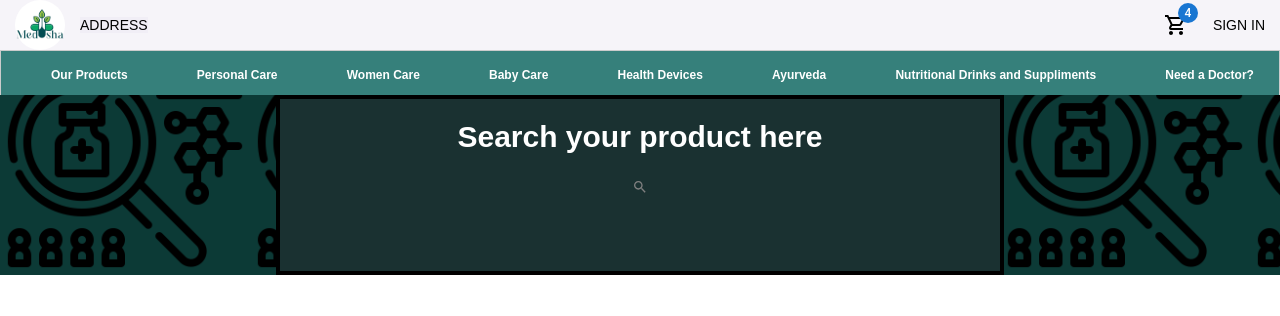
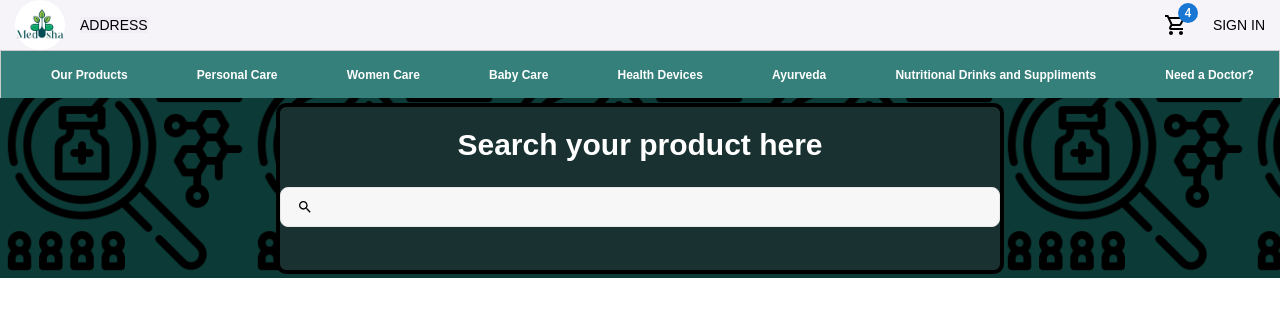
Before and after one commit to Isha-Nanda08/Medisha, a React (Vite) app in the folder Medisha/: page / in a window 1280 px wide. Shown: the top 316 px of the page. Built offline with nearby package versions, Linux system fonts and the light colour scheme.

Commit message:
add search-container

```diff
--- /dev/null
+++ b/Medisha/src/components/SearchByCategory.jsx
@@ -0,0 +1,12 @@
+import styled from "styled-components"
+
+const Container=styled.div``;
+const SearchByCategory = () => {
+  return (
+    <Container>
+
+    </Container>
+  )
+}
+
+export default SearchByCategory
--- a/Medisha/src/components/Searchdiv.jsx
+++ b/Medisha/src/components/Searchdiv.jsx
@@ -3,7 +3,7 @@ import styled from "styled-components";
 import backgroundImage from "../assets/ack-medisha.png";
 
 const Container=styled.div`
-  top:45px;
+  top:48px;
   display: flex;
   justify-content: center;
   align-items: center;
@@ -27,7 +27,7 @@ const Wrapper=styled.div`
 display:flex;
 flex-direction:column;
 align-items:center;
-justify-content:flex-start;
+justify-content:center;
 
 
   background-position: -20% 100%, 120% 100%;
@@ -41,14 +41,35 @@ justify-content:flex-start;
         background-repeat:repeat;
 `;
 const SearchContainer=styled.div`
-        padding: 20px 20px;
-        height:100%;
+        padding: 20px 0px;
+        height:95%;
         width: 728px;
         text-align: center;
         background-color: #1a3131;
         border: 4px solid black;
+        border-radius: 10px;
         margin-top: 0px;`;
 const MainSearch=styled.div`
+width: 100%;
+    border: 1px solid #e7e7e7;
+    border-radius: 8px;
+    border-radius: 8px;
+    border-radius: 8px;
+    padding: 10px 16px;
+    display: flex;
+    align-items: center;
+    /* -webkit-align-items: center; */
+    justify-content: flex-start;
+    /* justify-content: flex-start; */
+    flex-direction: row;
+    background: #f7f7f7;
+    text-align: center;
+    height: 40px;
+    position: sticky;
+    z-index: 59;
+    top: 0;
+    margin-top: 0;
+    color: #000;
 `;
 const Title=styled.h1`
 font-size: 30px;
@@ -59,7 +80,9 @@ font-size: 30px;
     font-weight: 700;
     color: #fff;
 `;
-const Input=styled.div``;
+const Input=styled.div`
+color:#000;
+border: none;`
 
 const Searchdiv = () => {
   return (
@@ -69,7 +92,7 @@ const Searchdiv = () => {
             <Title>Search your product here</Title>
             <MainSearch>
                     <Input placeholder="Search"/>
-                    <Search style={{color:"grey",fontSize:16}}/>
+                    <Search style={{fontSize:16}}/>
             </MainSearch>
                         </SearchContainer>
         </Wrapper>
--- a/Medisha/src/pages/Home.jsx
+++ b/Medisha/src/pages/Home.jsx
@@ -1,6 +1,7 @@
 import React from 'react'
 import Navbar from "../components/Navbar";
 import Searchdiv from "../components/Searchdiv";
+import SearchByCategory from '../components/SearchByCategory';
 
 
 const Home = () => {
@@ -9,6 +10,7 @@ const Home = () => {
     <div >
         <Navbar/>
         <Searchdiv/>
+        <SearchByCategory/>
     </div>
   )
 }
```
